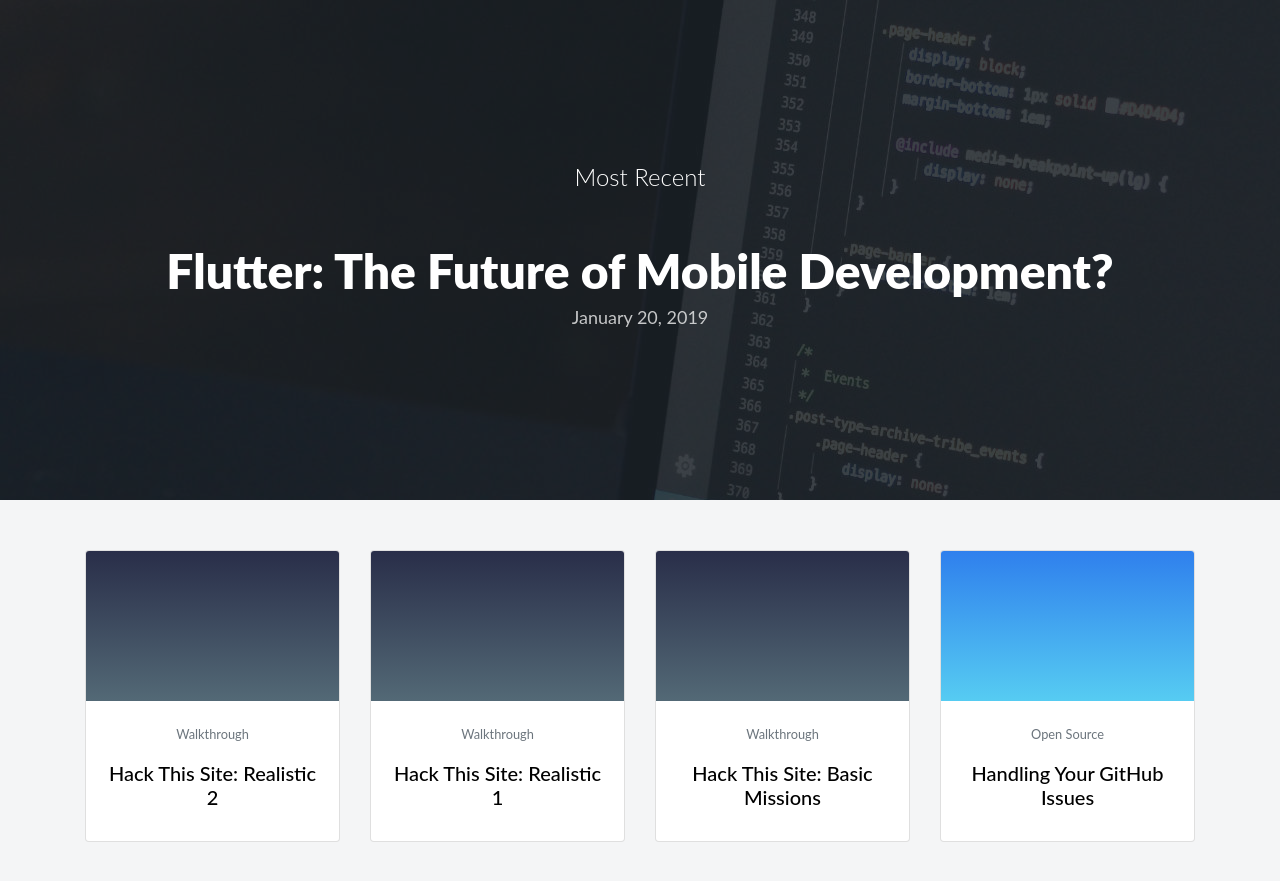
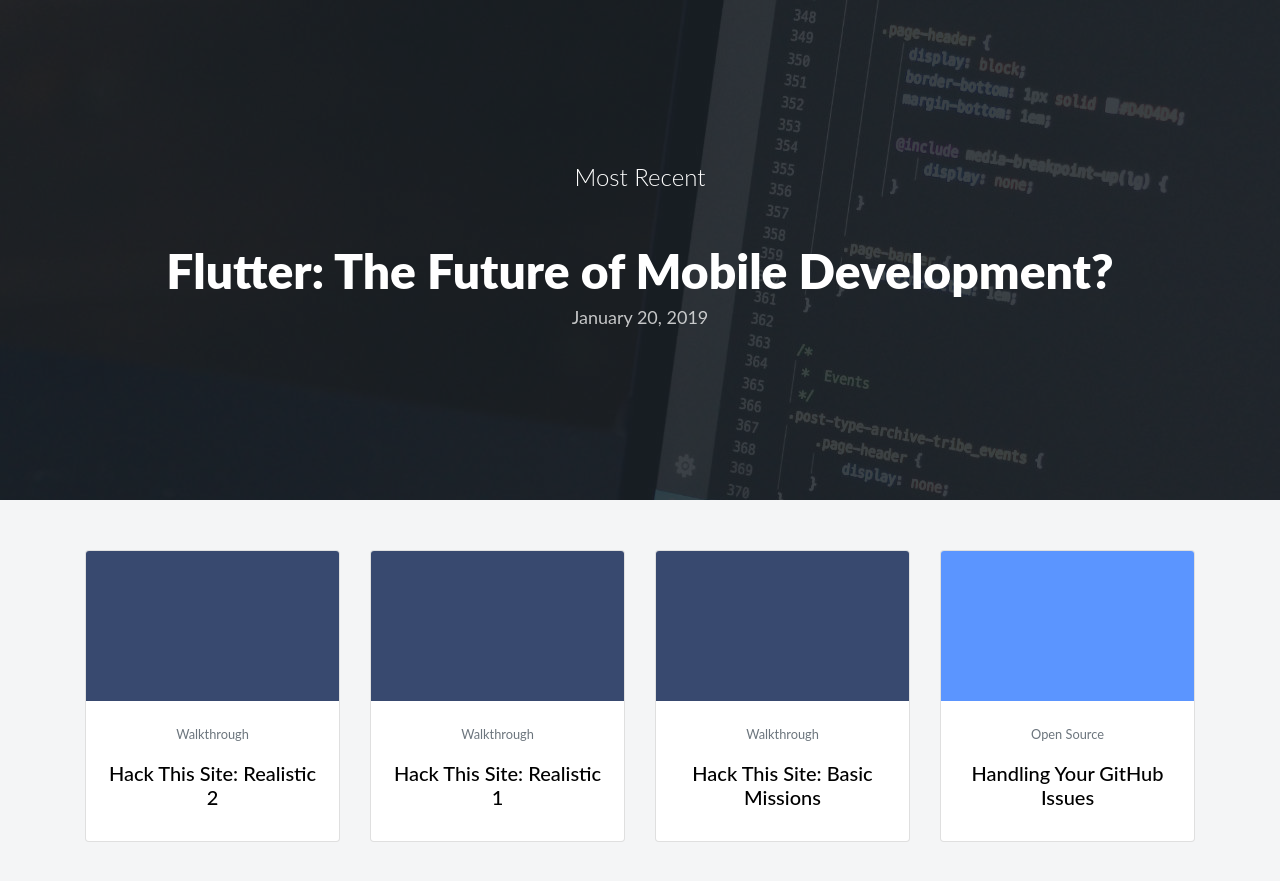
Before and after one commit to ericgrandt/erigitic.github.io, a Jekyll site: the page built from blog.html, in a window 1280 px wide. Shown: the top 881 px of the page. Built offline with Jekyll 4.4.1, drawn with Linux system fonts in a browser that asks for light colours; nearby versions of some CDN libraries.

Commit message:
Color changes

```diff
--- a/_sass/pages/_blog.scss
+++ b/_sass/pages/_blog.scss
@@ -59,21 +59,19 @@
 			height: 150px;
 
 			&.walkthrough {
-				background: #536976;
-				background: -webkit-linear-gradient(to top, #292E49, #536976);
-				background: linear-gradient(to bottom, #292E49, #536976);
+				background: #38496F;
 			}
 
 			&.open-source {
-				background: #56CCF2;
-				background: -webkit-linear-gradient(to top, #2F80ED, #56CCF2);
-				background: linear-gradient(to bottom, #2F80ED, #56CCF2);
+				background: #5B95FF;
 			}
 
 			&.opinion {
-				background: #fceabb;
-				background: -webkit-linear-gradient(to top, #f8b500, #fceabb);
-				background: linear-gradient(to bottom, #f8b500, #fceabb);
+				background: #F9B58E;
+			}
+
+			&.write-up {
+				background: #FD7777;
 			}
 		}
 
```
